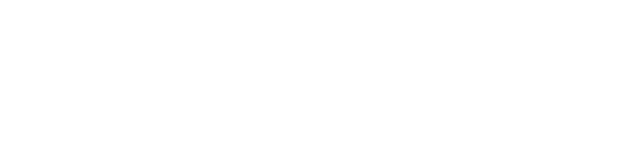
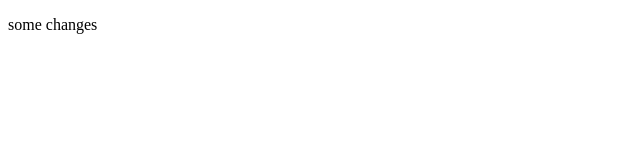
Before and after one commit to Darsha1509/g-fd1-home-work, a website: page 03/index.html in a window 1280 px wide. Shown: the whole page, without its empty margins (0-640 px from the left). Drawn offline with Linux system fonts and the light colour scheme.

```diff
--- a/03/index.html
+++ b/03/index.html
@@ -4,6 +4,6 @@
 	<title>My name</title>
 </head>
 <body>
-
+<p>some changes</p>
 </body>
 </html>
```
Also changed, not shown: 03/package.json (added, +12 -0 lines), 1 other file.
